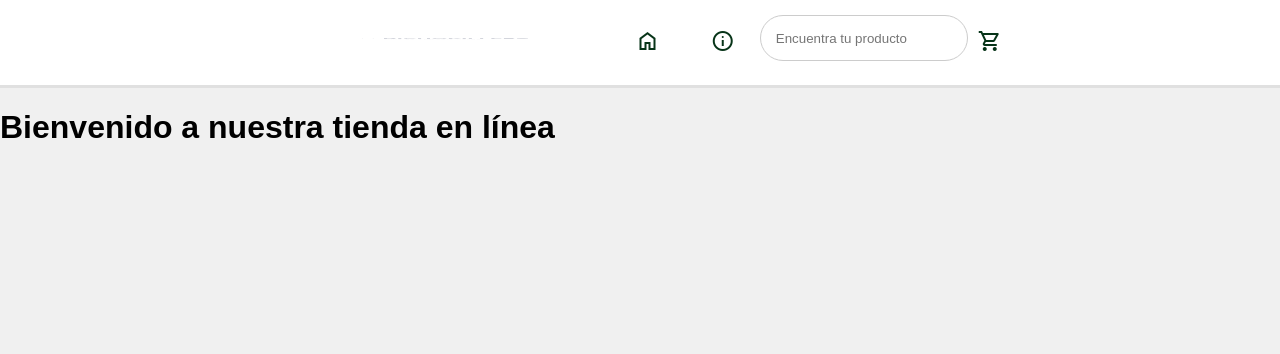
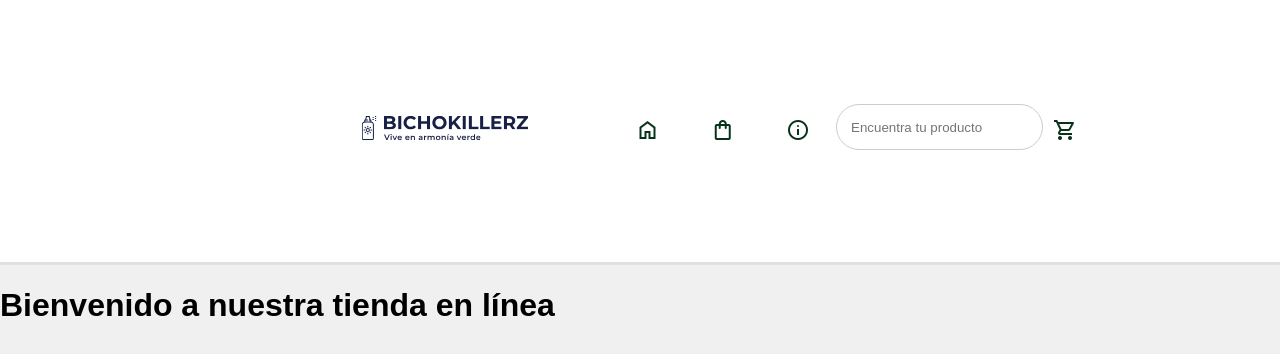
Before and after one commit to LuisAyuso06/appBichoKillerz, a React (Vite) app: page / in a window 1280 px wide. Shown: the top 354 px of the page. Built offline with nearby package versions, Linux system fonts and the light colour scheme.

Commit message:
Products-1

```diff
--- a/src/Navbar.tsx
+++ b/src/Navbar.tsx
@@ -8,16 +8,25 @@ const Navbar: React.FC = () => {
 
   return (
     <nav className="navbar">
-        <div className="navbar-logo">
-            <Link to="/">
-                <img src="/src/logo.svg" alt="Logo de la tienda" className="logo-image" />
-            </Link>
-        </div>
+
+      <div className="navbar-logo">
+        <Link to="/">
+          <img src="/src/img/logo.svg" alt="Logo de la tienda" className="logo-image" />
+        </Link>
+      </div>
+
       <ul className="navbar-links">
         <li>
           <Link to="/">
             <button className="">
               <span className="material-symbols-outlined">home</span>
+            </button>
+          </Link>
+        </li>
+        <li>
+          <Link to="/Products">
+            <button className="">
+              <span className="material-symbols-outlined">shopping_bag</span>
             </button>
           </Link>
         </li>
--- a/src/index.css
+++ b/src/index.css
@@ -64,7 +64,7 @@ button:hover {
 }
 
 .navbar-logo img {
-  width: 250px; /* Ajusta el tamaño del logo */
+  width: 250px; /* Ajusta el tamaño del logo según prefieras */
   height: auto; /* Mantén la proporción de aspecto */
 }
 
```
Also changed, not shown: src/img/logo.svg.
